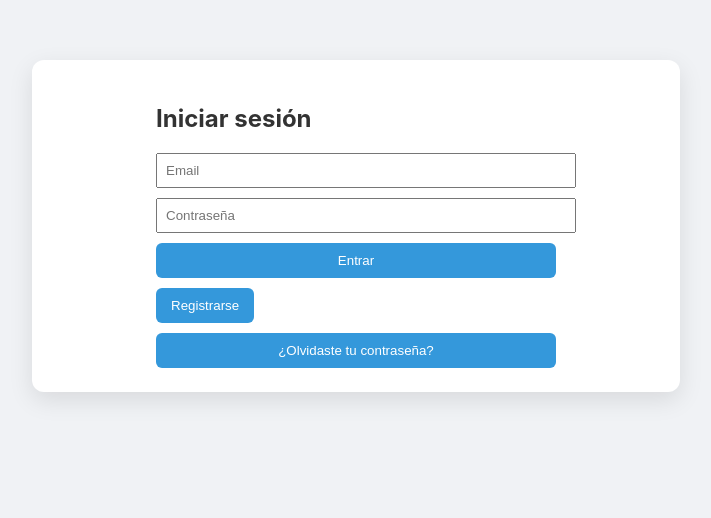
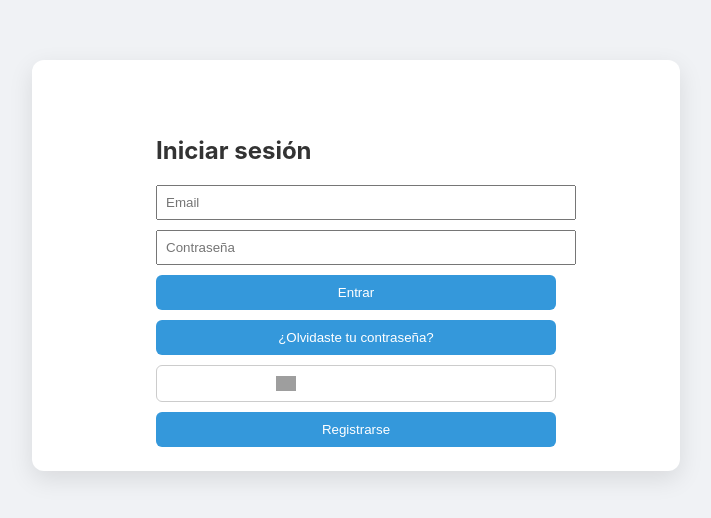
Before and after one commit to AlanizPiriz/MiApp-Tareas, a React (Vite) app: page /login in a window 1280 px wide. Shown: the top 518 px of the page, without its empty margins (284-995 px from the left). Built offline with nearby package versions, Linux system fonts and the light colour scheme; no server answers; grey boxes are pictures that could not be loaded.

Commit message:
Inicio con google

```diff
--- a/src/Auth/LoginPage.tsx
+++ b/src/Auth/LoginPage.tsx
@@ -1,9 +1,12 @@
 import { useState } from 'react';
 import { auth } from '../firebase';
-import { signInWithEmailAndPassword } from 'firebase/auth';
+import {
+  signInWithEmailAndPassword,
+  sendPasswordResetEmail,
+  GoogleAuthProvider,
+  signInWithPopup,
+} from 'firebase/auth';
 import { useNavigate } from 'react-router-dom';
-import { sendPasswordResetEmail } from 'firebase/auth';
-
 
 export default function LoginPage() {
   const [email, setEmail] = useState('');
@@ -15,8 +18,9 @@ export default function LoginPage() {
     setError('');
     try {
       await signInWithEmailAndPassword(auth, email, password);
-      // Si todo bien, el usuario queda logueado automáticamente
+      navigate('/'); // Redirige al home (o donde quieras)
     } catch (err) {
+      console.error(err);
       setError('Error al iniciar sesión. Revisa tus credenciales.');
     }
   };
@@ -31,14 +35,28 @@ export default function LoginPage() {
       await sendPasswordResetEmail(auth, email);
       setError('Correo de recuperación enviado. Revisa tu bandeja de entrada.');
     } catch (err) {
+      console.error(err);
       setError('Error al enviar el correo de recuperación.');
     }
   };
 
+  const handleGoogleLogin = async () => {
+    const provider = new GoogleAuthProvider();
+
+    try {
+      const result = await signInWithPopup(auth, provider);
+      console.log('Usuario logueado con Google:', result.user);
+      navigate('/'); // Redirige al home o dashboard
+    } catch (error) {
+      console.error(error);
+      setError('Error al iniciar sesión con Google.');
+    }
+  };
 
   return (
-    <div style={{ maxWidth: 400, margin: 'auto', paddingTop: 'auto' }}>
+    <div style={{ maxWidth: 400, margin: 'auto', paddingTop: '2rem' }}>
       <h2>Iniciar sesión</h2>
+
       <input
         type="email"
         placeholder="Email"
@@ -46,6 +64,7 @@ export default function LoginPage() {
         onChange={e => setEmail(e.target.value)}
         style={{ width: '100%', padding: 8, marginBottom: 10 }}
       />
+
       <input
         type="password"
         placeholder="Contraseña"
@@ -53,21 +72,53 @@ export default function LoginPage() {
         onChange={e => setPassword(e.target.value)}
         style={{ width: '100%', padding: 8, marginBottom: 10 }}
       />
-      <button onClick={handleLogin} style={{ width: '100%', padding: 10, marginBottom: 10 }}>
+
+      <button
+        onClick={handleLogin}
+        style={{ width: '100%', padding: 10, marginBottom: 10 }}
+      >
         Entrar
       </button>
-      {error && <p style={{ color: 'red' }}>{error}</p>}
-      <button type="button" onClick={() => navigate('/register')}>
-        Registrarse
-      </button>
+
       <button
         onClick={handlePasswordReset}
-        style={{ width: '100%', padding: 10, marginTop: 10 }}
+        style={{ width: '100%', padding: 10, marginBottom: 10 }}
       >
         ¿Olvidaste tu contraseña?
       </button>
 
+      <button
+        onClick={handleGoogleLogin}
+        style={{
+          width: '100%',
+          padding: 10,
+          marginBottom: 10,
+          display: 'flex',
+          alignItems: 'center',
+          justifyContent: 'center',
+          gap: 10,
+          backgroundColor: '#fff',
+          border: '1px solid #ccc',
+          cursor: 'pointer',
+        }}
+      >
+        <img
+          src="https://developers.google.com/identity/images/g-logo.png"
+          alt="Google"
+          width="20"
+        />
+        Continuar con Google
+      </button>
 
+      {error && <p style={{ color: 'red' }}>{error}</p>}
+
+      <button
+        type="button"
+        onClick={() => navigate('/register')}
+        style={{ width: '100%', padding: 10 }}
+      >
+        Registrarse
+      </button>
     </div>
   );
 }
--- a/src/Auth/RegisterPage.tsx
+++ b/src/Auth/RegisterPage.tsx
@@ -48,7 +48,7 @@ export default function RegisterPage() {
 
       <input
         type="text"
-        placeholder="Tu alias"
+        placeholder="Alias"
         value={alias}
         onChange={(e) => setAlias(e.target.value)}
         style={{ width: '100%', padding: 8, marginBottom: 10 }}
```
